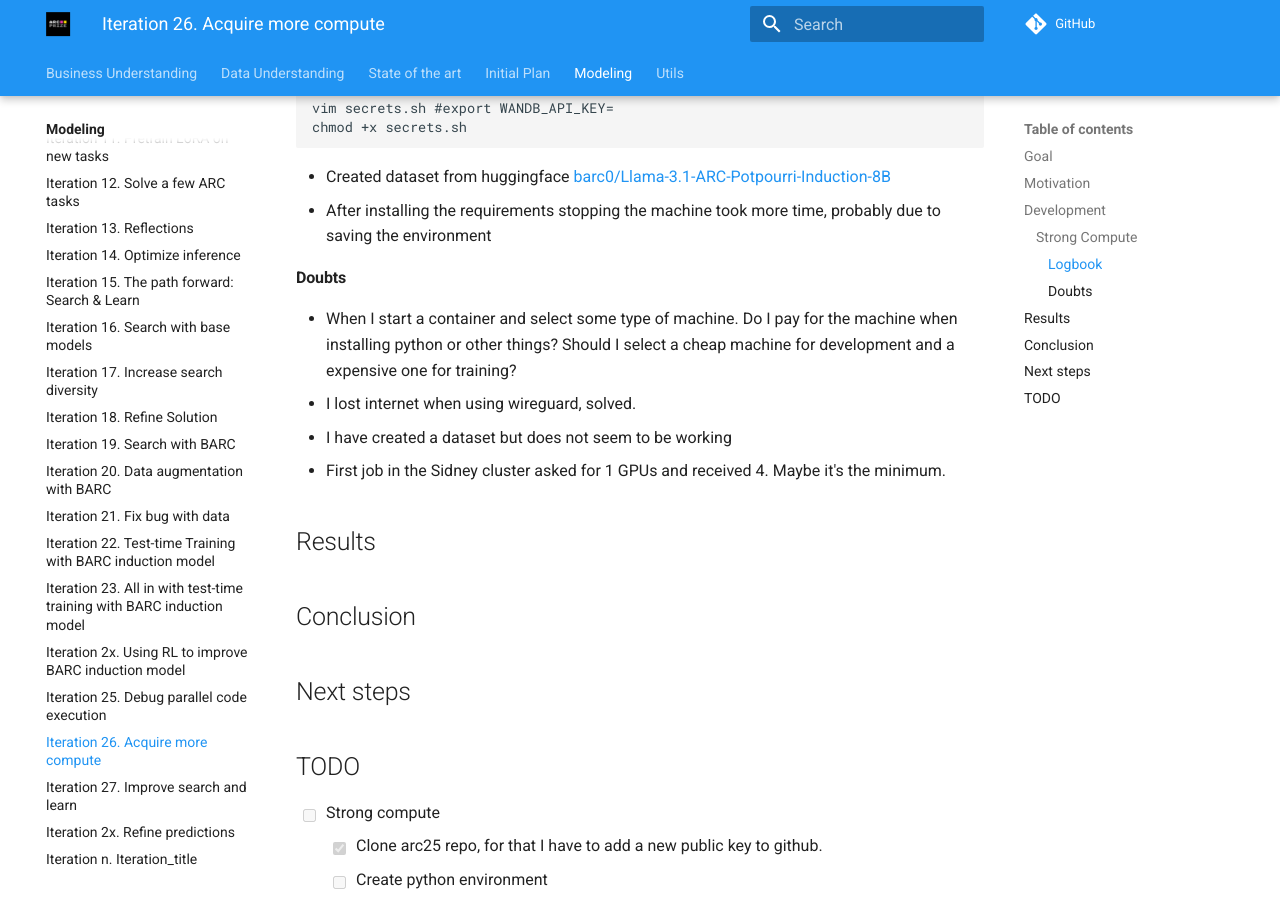
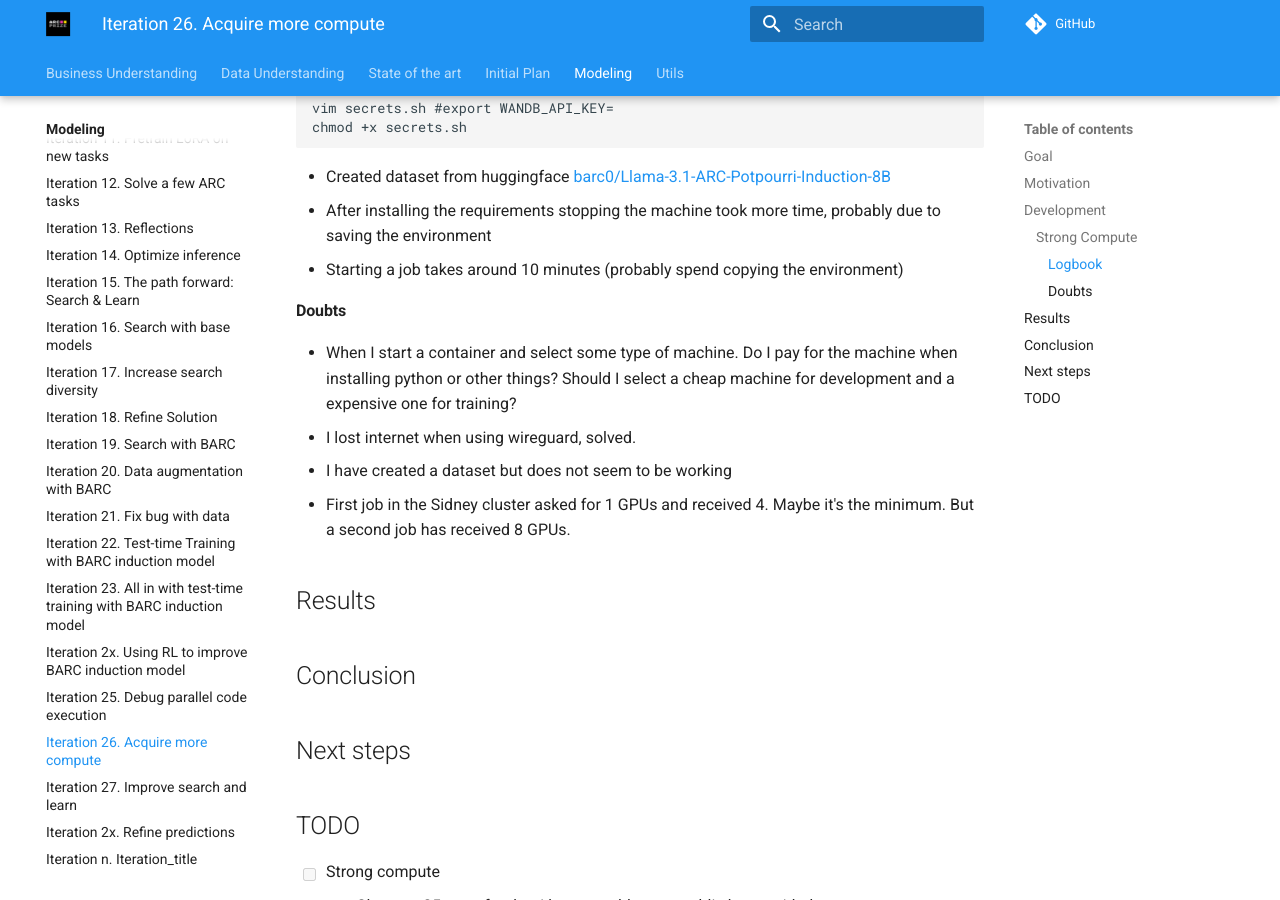
Before and after one commit to ironbar/arc25, an MkDocs documentation site: the page built from docs/modeling/Iteration_26_more_compute.md, in a window 1280 px wide and 900 px high, scrolled down 2062 px. Built offline with MkDocs 1.6.1 and Material for MkDocs 9.7.7, drawn with Linux system fonts in a browser that asks for light colours; comment, search, counter and statistics services are not loaded.

Commit message:
fixed typo

```diff
--- a/docs/modeling/Iteration_26_more_compute.md
+++ b/docs/modeling/Iteration_26_more_compute.md
@@ -82,13 +82,14 @@ chmod +x secrets.sh
 
 - Created dataset from huggingface [barc0/Llama-3.1-ARC-Potpourri-Induction-8B](https://huggingface.co/barc0/Llama-3.1-ARC-Potpourri-Induction-8B)
 - After installing the requirements stopping the machine took more time, probably due to saving the environment
+- Starting a job takes around 10 minutes (probably spend copying the environment)
 
 #### Doubts
 
 - When I start a container and select some type of machine. Do I pay for the machine when installing python or other things? Should I select a cheap machine for development and a expensive one for training?
 - I lost internet when using wireguard, solved.
 - I have created a dataset but does not seem to be working
-- First job in the Sidney cluster asked for 1 GPUs and received 4. Maybe it's the minimum.
+- First job in the Sidney cluster asked for 1 GPUs and received 4. Maybe it's the minimum. But a second job has received 8 GPUs.
 
 ## Results
 
```
Also changed, not shown: 1 other file.
